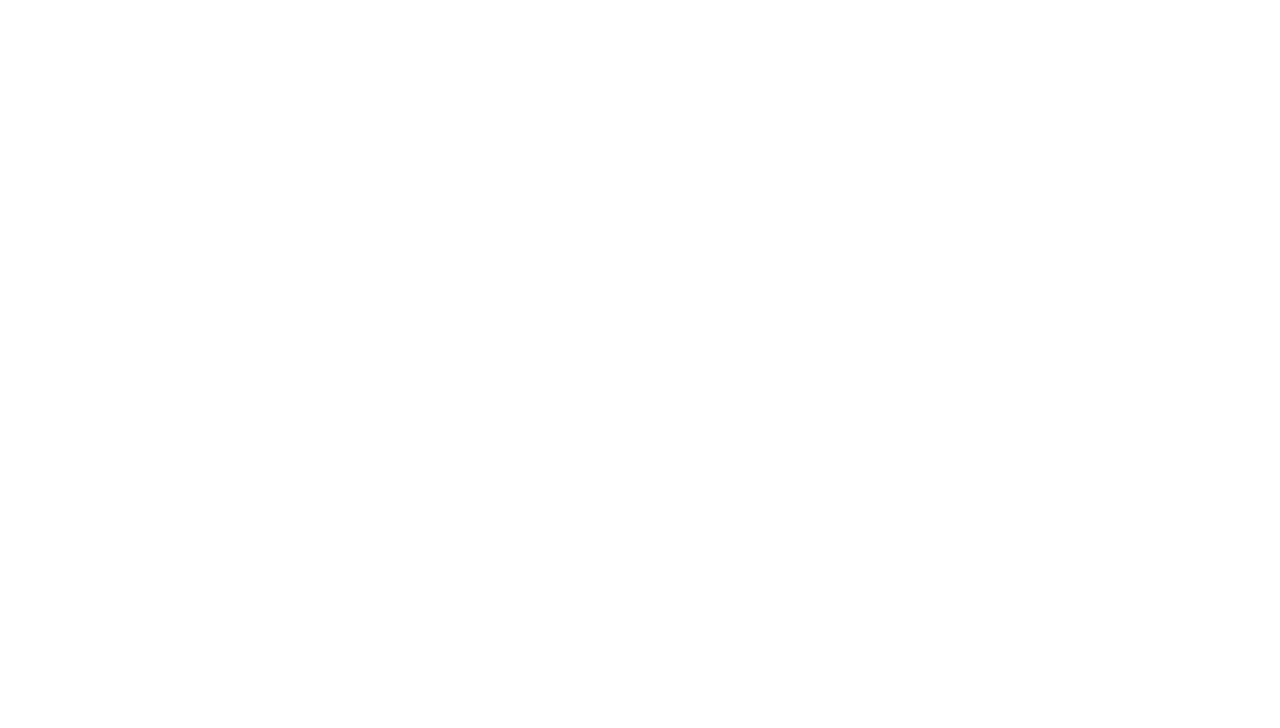
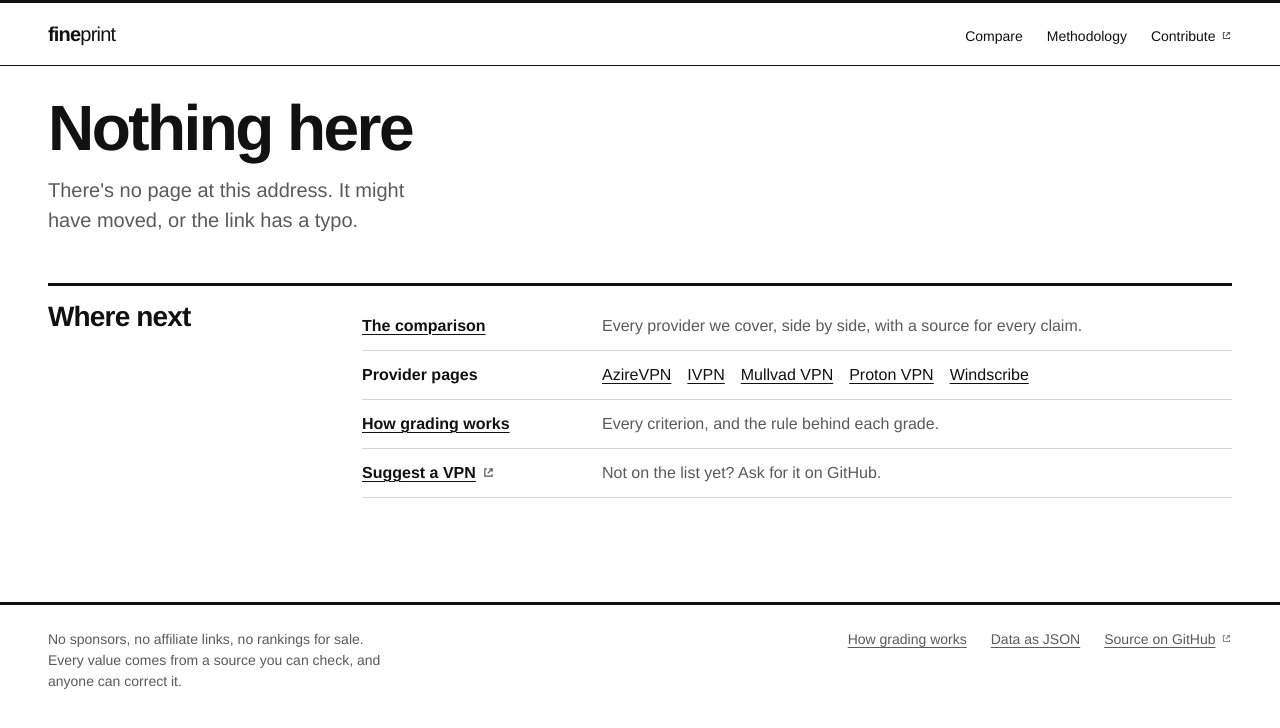
Before and after one commit to NotAFlightRisk/fineprint, a SvelteKit app: page /404 in a window 1280 px wide. Before the commit this address had no page. Shown: the top 728 px of the page. Built offline with nearby package versions, Linux system fonts and the light colour scheme.

Commit message:
feat: a proper 404 page that works without JS
- 404.html is prerendered now, not an empty shell, so it loads styled at any depth
- It points to the comparison, each provider, the methodology, or asks for a new VPN
- Other errors share the layout, with a prefilled bug report

```diff
--- /dev/null
+++ b/src/lib/components/ErrorPage.svelte
@@ -0,0 +1,117 @@
+<script lang="ts">
+  import { page } from '$app/state';
+  import { site } from '#lib/site.ts';
+
+  let { status, providers = [] }: { status: number; providers?: { id: string; name: string }[] } =
+    $props();
+
+  const bug = $derived(encodeURIComponent(`[Bug]: ${status} on ${page.url.pathname}`));
+
+  const copy = $derived(
+    status === 404
+      ? {
+          title: 'Page not found',
+          heading: 'Nothing here',
+          text: "There's no page at this address. It might have moved, or the link has a typo.",
+          ask: 'Suggest a VPN',
+          why: 'Not on the list yet? Ask for it on GitHub.',
+          href: `${site.repo}/issues/new?template=new-provider.yml`
+        }
+      : {
+          title: 'Something broke',
+          heading: 'Something broke',
+          text: "That's on us. Give it a refresh, and if it keeps happening, let us know.",
+          ask: 'Report it',
+          why: "Say what you were doing, and we'll look into it.",
+          href: `${site.repo}/issues/new?template=bug_report.yml&title=${bug}`
+        }
+  );
+</script>
+
+<svelte:head>
+  <title>{copy.title} - {site.name}</title>
+  <meta name="robots" content="noindex" />
+</svelte:head>
+
+<section class="intro">
+  <h1>{copy.heading}</h1>
+  <p>{copy.text}</p>
+</section>
+
+<section class="section" aria-labelledby="next">
+  <div class="lead">
+    <h2 id="next">Where next</h2>
+  </div>
+  <ul class="ways">
+    <li>
+      <a href="/">The comparison</a>
+      <p>Every provider we cover, side by side, with a source for every claim.</p>
+    </li>
+    {#if providers.length}
+      <li>
+        <span>Provider pages</span>
+        <p class="providers">
+          {#each providers as { id, name } (id)}<a href="/{id}">{name}</a>{/each}
+        </p>
+      </li>
+    {/if}
+    <li>
+      <a href="/methodology">How grading works</a>
+      <p>Every criterion, and the rule behind each grade.</p>
+    </li>
+    <li>
+      <a href={copy.href} target="_blank" rel="noopener external">{copy.ask}</a>
+      <p>{copy.why}</p>
+    </li>
+  </ul>
+</section>
+
+<style>
+  .intro {
+    display: grid;
+    gap: var(--space-4);
+    padding-bottom: var(--space-7);
+
+    & p {
+      max-width: 36ch;
+      font-size: var(--text-md);
+      color: var(--text-muted);
+    }
+  }
+
+  .ways {
+    margin: 0;
+    padding: 0;
+    list-style: none;
+
+    & li {
+      display: grid;
+      grid-template-columns: 14rem 1fr;
+      gap: var(--space-1) var(--space-4);
+      padding-block: var(--space-3);
+      border-bottom: var(--rule-thin) solid var(--rule-faint);
+
+      @media (max-width: 40rem) {
+        grid-template-columns: 1fr;
+      }
+    }
+
+    & li > :first-child {
+      font-weight: 600;
+    }
+
+    & p {
+      color: var(--text-muted);
+    }
+
+    & a {
+      color: var(--text);
+    }
+  }
+
+  .providers {
+    display: flex;
+    flex-wrap: wrap;
+    gap: var(--space-1) var(--space-4);
+  }
+</style>
--- /dev/null
+++ b/src/routes/404/+page.server.ts
@@ -0,0 +1,6 @@
+import { data } from '#lib/server/data.ts';
+
+// prerendered as 404.html, which Cloudflare and nginx serve for any missing page
+export const load = () => ({
+  providers: data().providers.map(({ id, name }) => ({ id, name }))
+});
--- /dev/null
+++ b/src/routes/404/+page.svelte
@@ -0,0 +1,7 @@
+<script lang="ts">
+  import ErrorPage from '#lib/components/ErrorPage.svelte';
+
+  let { data } = $props();
+</script>
+
+<ErrorPage status={404} providers={data.providers} />
--- a/vite.config.ts
+++ b/vite.config.ts
@@ -24,7 +24,9 @@
         runes: ({ filename }) =>
           filename.split(/[/\\]/).includes('node_modules') ? undefined : true
       },
-      adapter: adapter({ fallback: '404.html' }),
+      adapter: adapter(),
+      // the 404 page is served at any depth, so assets need absolute paths
+      paths: { relative: false },
       prerender: {
         entries: [
           '*',
```
Also changed, not shown: src/routes/+error.svelte (+2 -32 lines).
